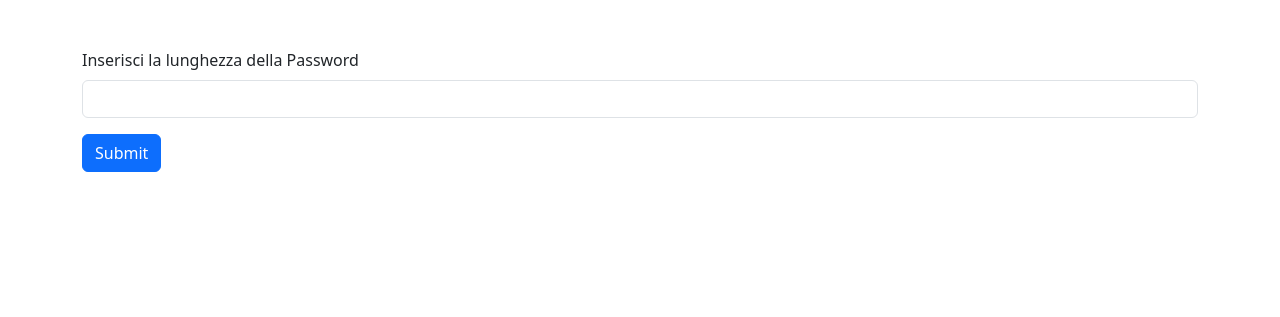
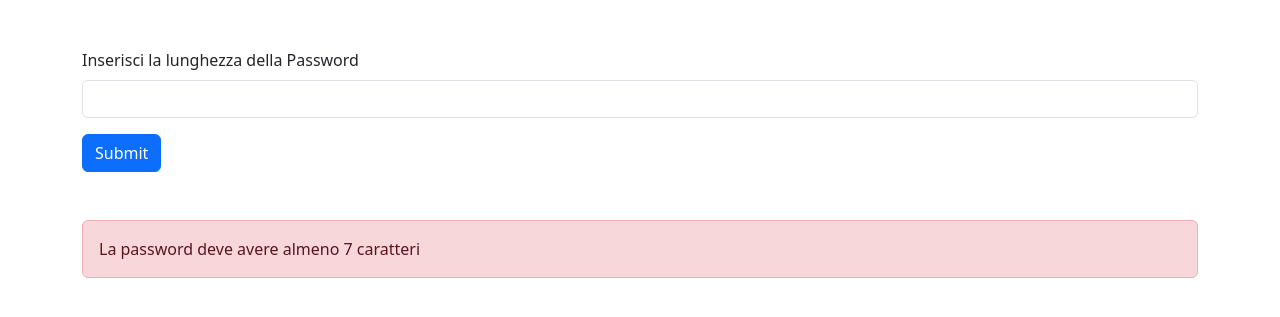
Before and after one commit to irenebrignoli/php-strong-password-generator, a PHP site: page /?password_length=1 in a window 1280 px wide. Shown: the top 317 px of the page. Run offline with PHP 8.4, Linux system fonts and the light colour scheme.

Commit message:
inserisco function randompass

```diff
--- a/index.php
+++ b/index.php
@@ -12,7 +12,30 @@
 <body>
 
 <?php
-  $passwordLength = $_GET['password_length'];
+  $passLength = $_GET['password_length'];
+
+  function randomPassword($number){
+
+    if(empty($number) || $number < 7 ){
+      echo '<div class="alert alert-danger" role="alert">
+              La password deve avere almeno 7 caratteri
+            </div>';
+    }else{
+      $characters = 'abcdefghijklmnopqrstuvwxyzABCDEFGHIJKLMNOPQRSTUVWXYZ1234567890?!1234567890';
+      $password = array();
+      $charactersLength = strlen($characters) -1;
+
+      for($i = 0; $i < $number; $i++){
+      $n = rand(0, $charactersLength);
+      $password[] = $characters[$n];
+      }
+
+    return implode($password);
+    }
+
+  }
+
+
 ?>
 
 <main>
@@ -24,6 +47,8 @@
   </div>
   <button type="submit" class="btn btn-primary">Submit</button>
 </form>
+
+<div class="result mt-5"><?php echo randomPassword($passLength)?></div>
   </div>
 </main>
 
```
